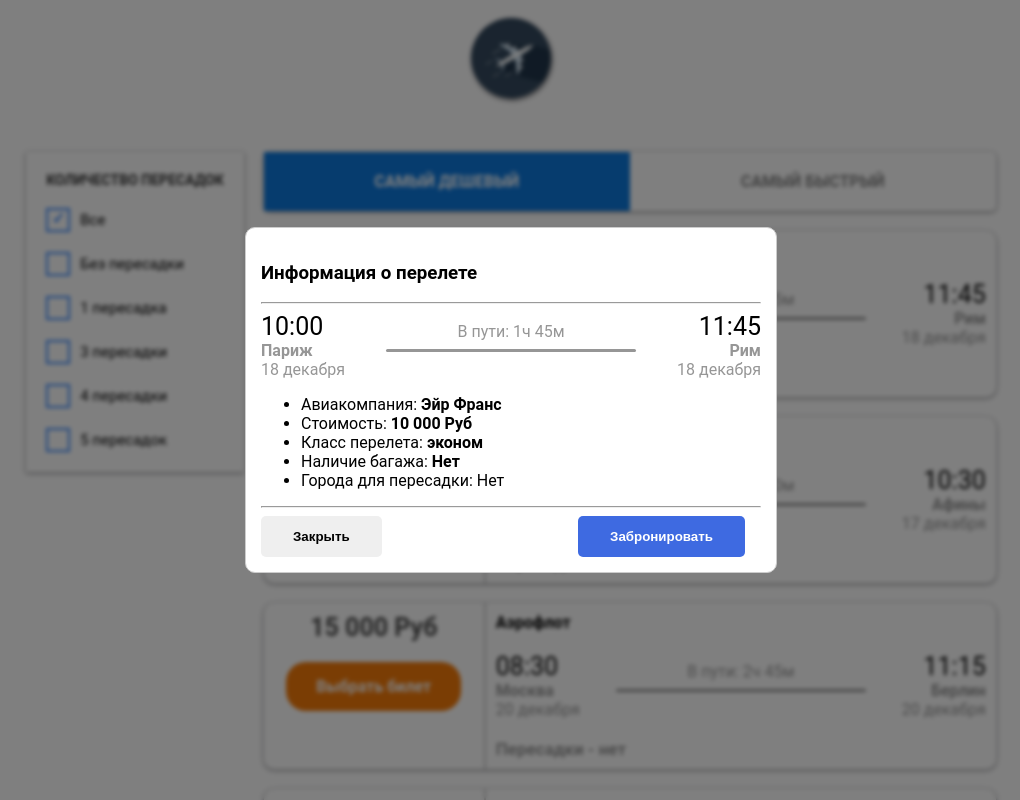
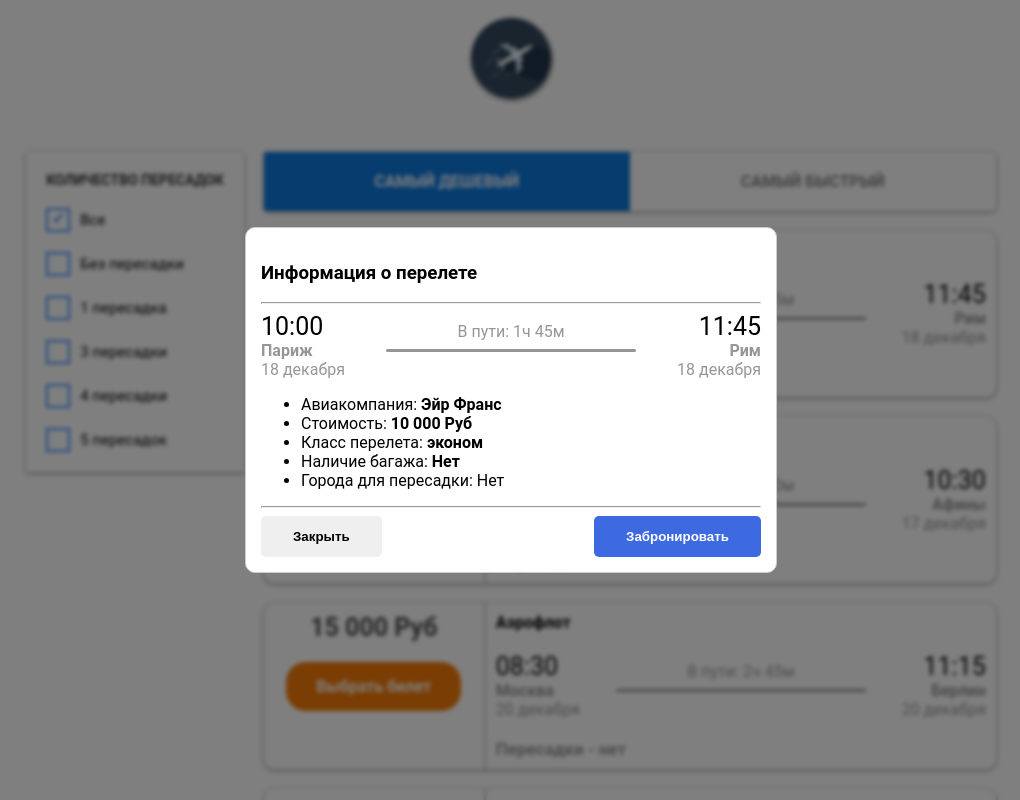
Before and after one commit to olzx/search-for-ait-tickets, a React (Vite) app: page / in a window 1280 px wide. Both pictures are taken after a click on the element 758 px from the left and 314 px from the top of the page. Shown: the top 800 px of the page, without its empty margins (129-1149 px from the left). Built offline with nearby package versions, Linux system fonts and the light colour scheme.

Commit message:
removed unnecessary indentation

```diff
--- a/src/components/Button/Button.scss
+++ b/src/components/Button/Button.scss
@@ -5,7 +5,6 @@
     cursor: pointer;
     transition: all 0.3s;
     font-weight: bold;
-    margin-right: 1rem;
 }
 
 .button:disabled {
```
